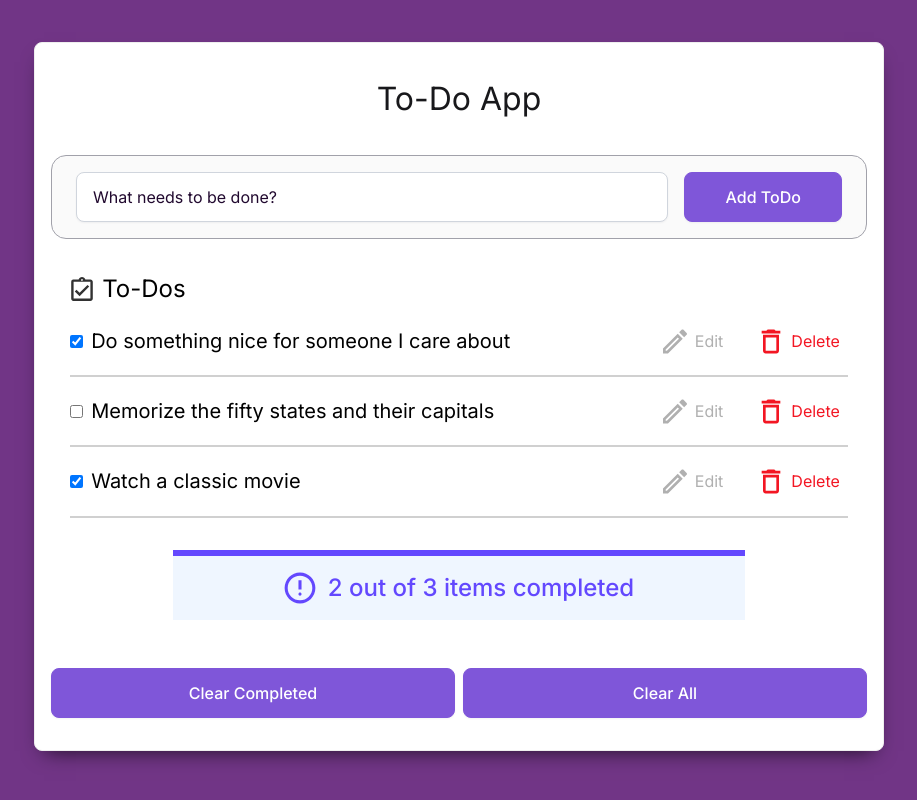
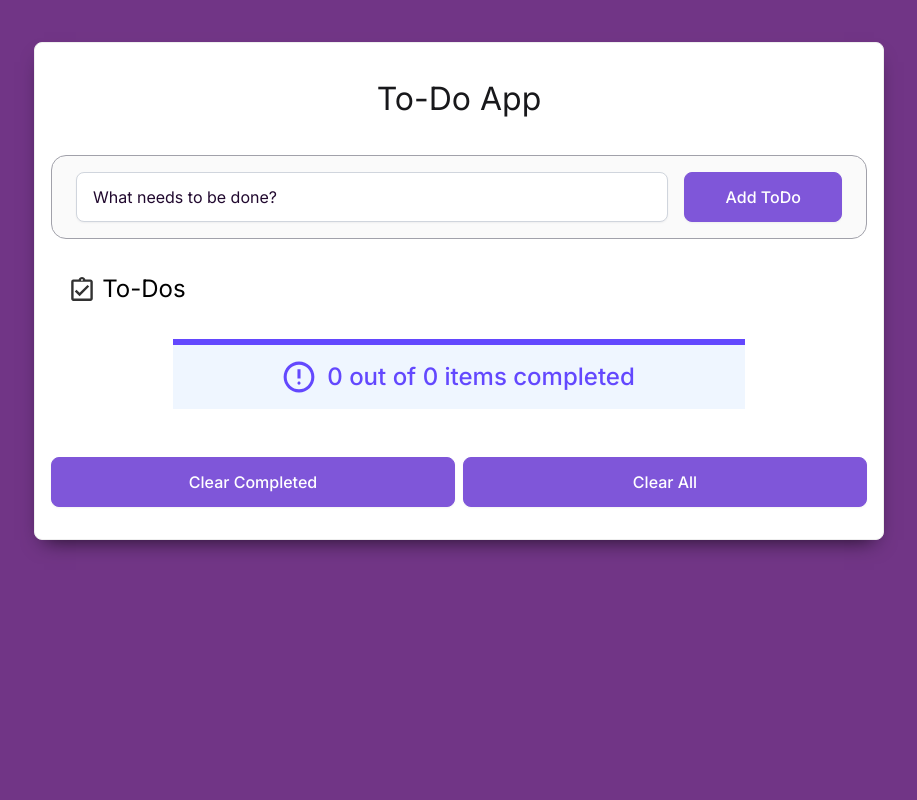
Before and after one commit to dmystical-coder/Vue-ToDo-App, a Vue app: page / in a window 1280 px wide. Shown: the whole page, without its empty margins (181-1098 px from the left). Built offline with nearby package versions, Linux system fonts and the light colour scheme.

Commit message:
fix: Remove default todo items

```diff
--- a/src/App.vue
+++ b/src/App.vue
@@ -55,26 +55,7 @@ export default {
   },
   data() {
     return {
-      todos: [
-        {
-          id: uniqueid('todo-'),
-          todo: 'Do something nice for someone I care about',
-          completed: true,
-          userId: 26
-        },
-        {
-          id: uniqueid('todo-'),
-          todo: 'Memorize the fifty states and their capitals',
-          completed: false,
-          userId: 48
-        },
-        {
-          id: uniqueid('todo-'),
-          todo: 'Watch a classic movie',
-          completed: true,
-          userId: 4
-        }
-      ]
+      todos: [],
     }
   },
   methods: {
```
